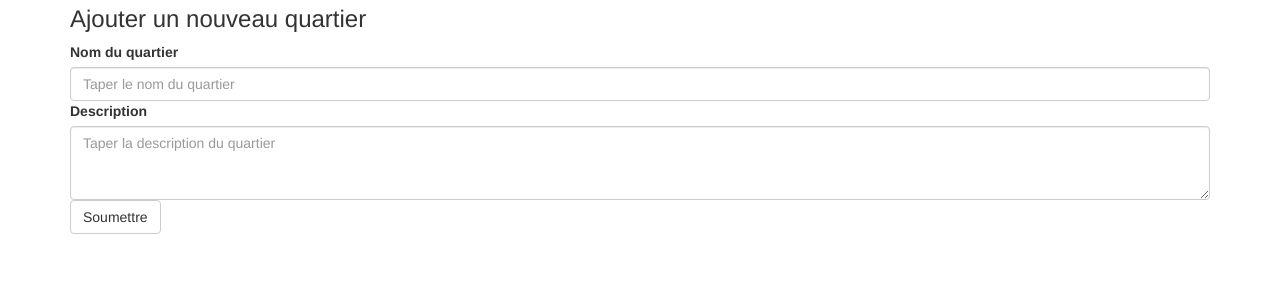
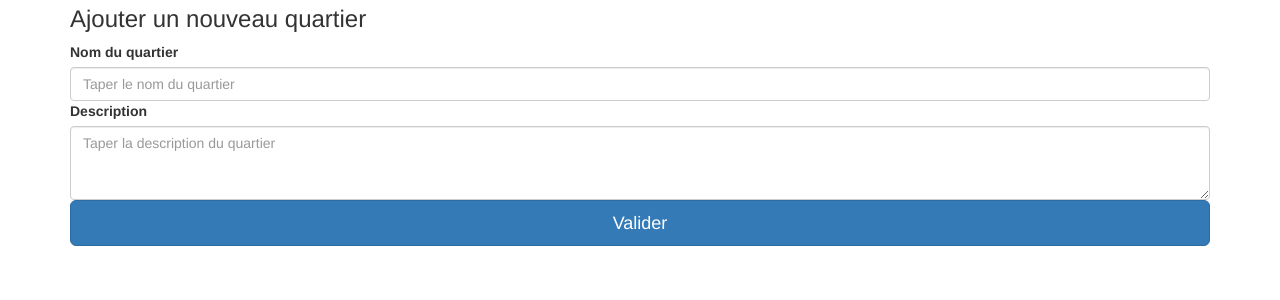
Before and after one commit to kris-ipeh/GRETA_restoBaiona, a PHP site: page /ajouter_un_quartier.php in a window 1280 px wide. Shown: the part 146-446 px from the top of the page. Run offline with PHP 8.4, Linux system fonts and the light colour scheme; data that the repository does not hold is empty; a stand-in replaces the project's code that opens the database connection.

Commit message:
Changement d'un bouton

```diff
--- a/ajouter_un_quartier.php
+++ b/ajouter_un_quartier.php
@@ -14,7 +14,7 @@
 			<label>Description</label>
 				<textarea name="description" class="form-control" rows="3" placeholder="Taper la description du quartier"></textarea>
 		</div>
-			<button type="submit" class="btn btn-default">Soumettre</button>
+			<button type="button" class="btn btn-primary btn-lg btn-block">Valider</button>
 	</form>
 
 	<?php
```
